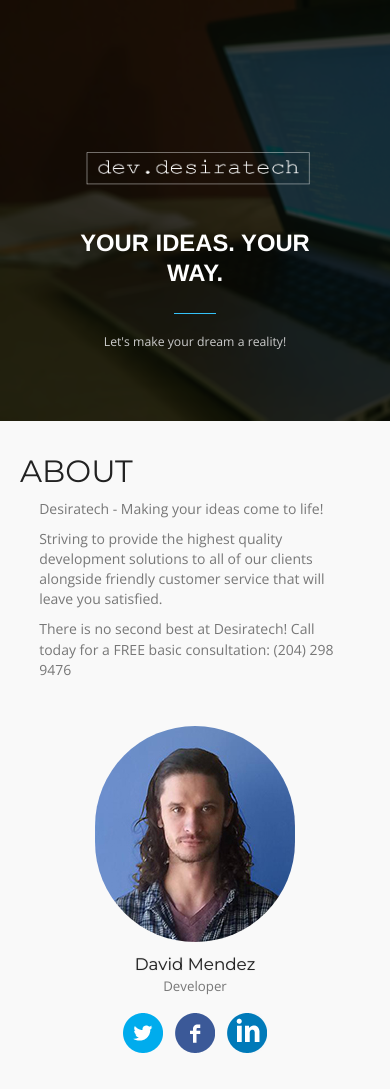
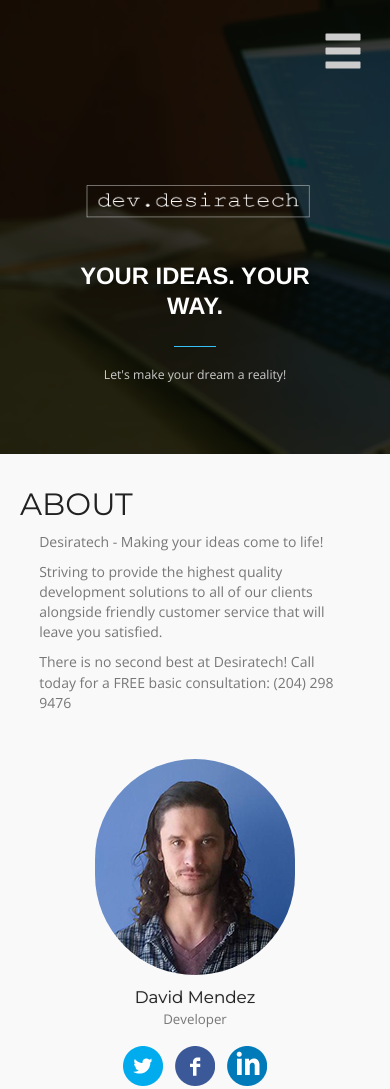
Before and after one commit to djm204/desiratech-material, a website with bundled scripts: page front/index.html in a window 390 px wide. Shown: the top 1089 px of the page. Built offline with nearby package versions, Linux system fonts and the light colour scheme.

Commit message:
Moble toggle fixed

```diff
--- a/front/css/style.css
+++ b/front/css/style.css
@@ -48,6 +48,11 @@
 .nav li a:hover {
     color: #35C2F8;
     background: none;
+}
+
+#mobile-toggle{
+    font-size: 3em;
+    color: #ccc;
 }
 
 /* header */
--- a/front/index.html
+++ b/front/index.html
@@ -30,9 +30,8 @@
                         <button type="button" class="navbar-toggle collapsed" data-toggle="collapse" data-target="#bs-example-navbar-collapse-1"
                         aria-expanded="false">
                             <span class="sr-only">Toggle navigation</span>
-                            <span class="icon-bar"></span>
-                            <span class="icon-bar"></span>
-                            <span class="icon-bar"></span>
+                            <span id="mobile-toggle" class="glyphicon glyphicon-menu-hamburger"></span>
+
                         </button>
                     </div>
 
```
Also changed, not shown: 1 other file.
